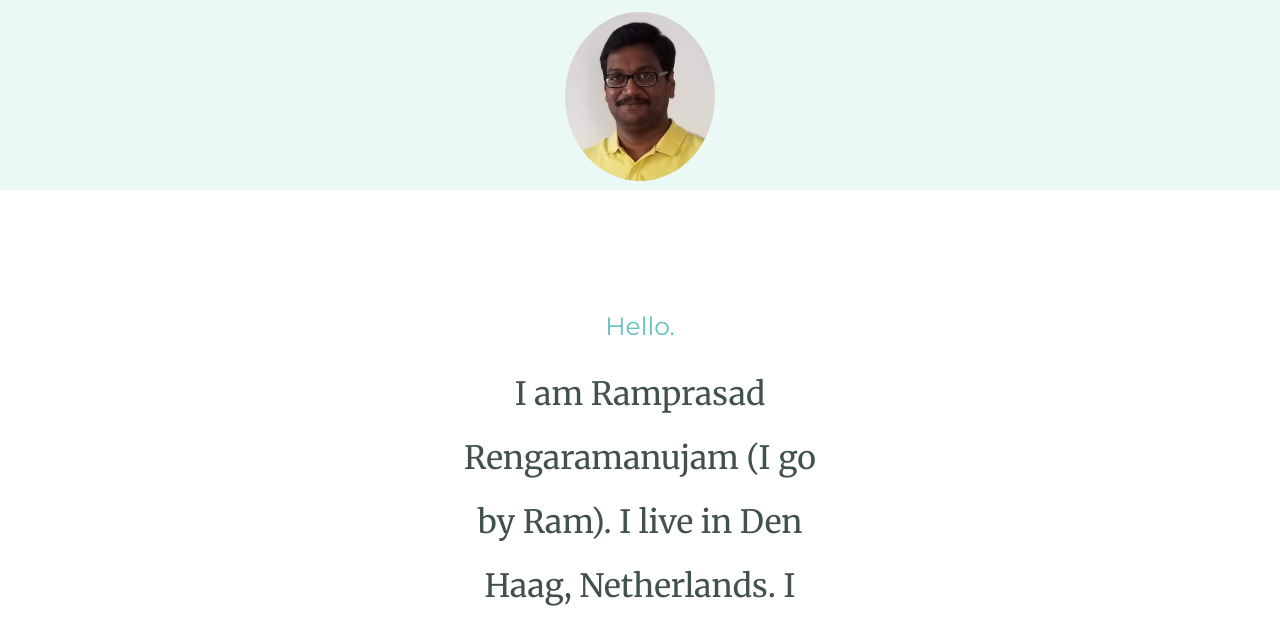
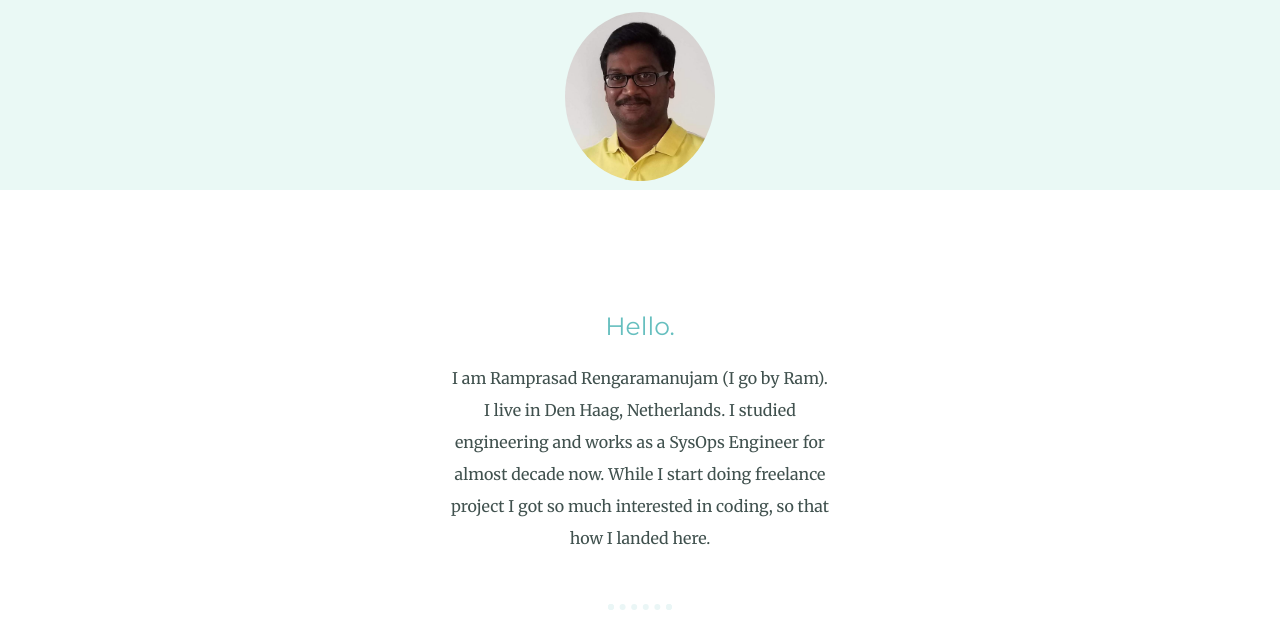
Before and after one commit to Ramprasad-R/aboutme, a plain HTML site: page index.html in a window 1280 px wide. Shown: the part 132-765 px from the top of the page. Drawn offline with Linux system fonts and the light colour scheme; a web font is replaced by a local one.

Commit message:
updated media query

```diff
--- a/css/styles.css
+++ b/css/styles.css
@@ -26,8 +26,6 @@ h3 {
 p {
   line-height: 2;
   color: #40514E;
-  font-weight: normal;
-  font-size: 1rem;
 }
 
 hr {
@@ -165,6 +163,6 @@ hr {
     width: 550px;
     margin-left: auto;
     margin-right: auto;
-    font-size: 2rem;
+    font-size: 1rem;
   }
 }
```
